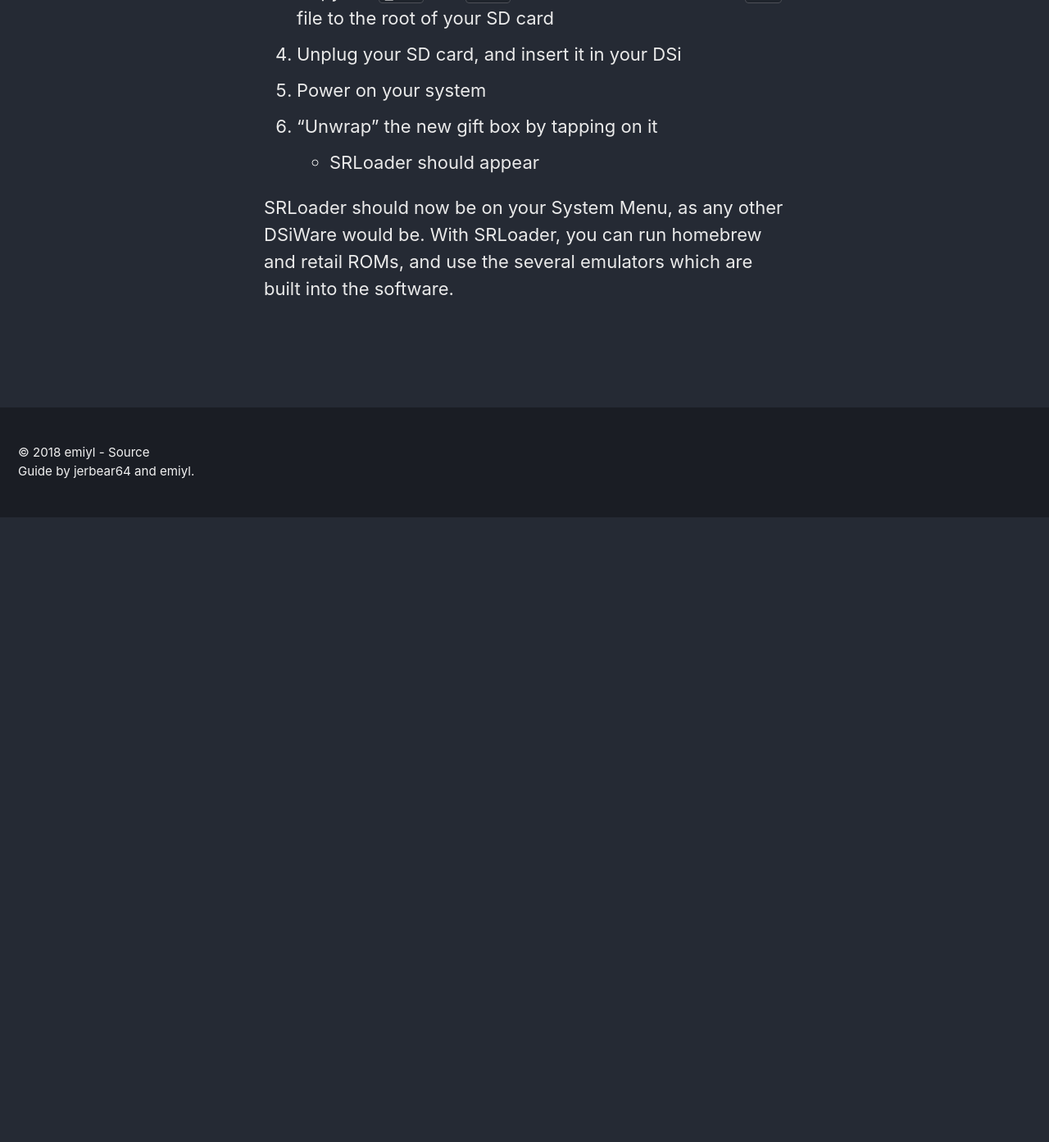
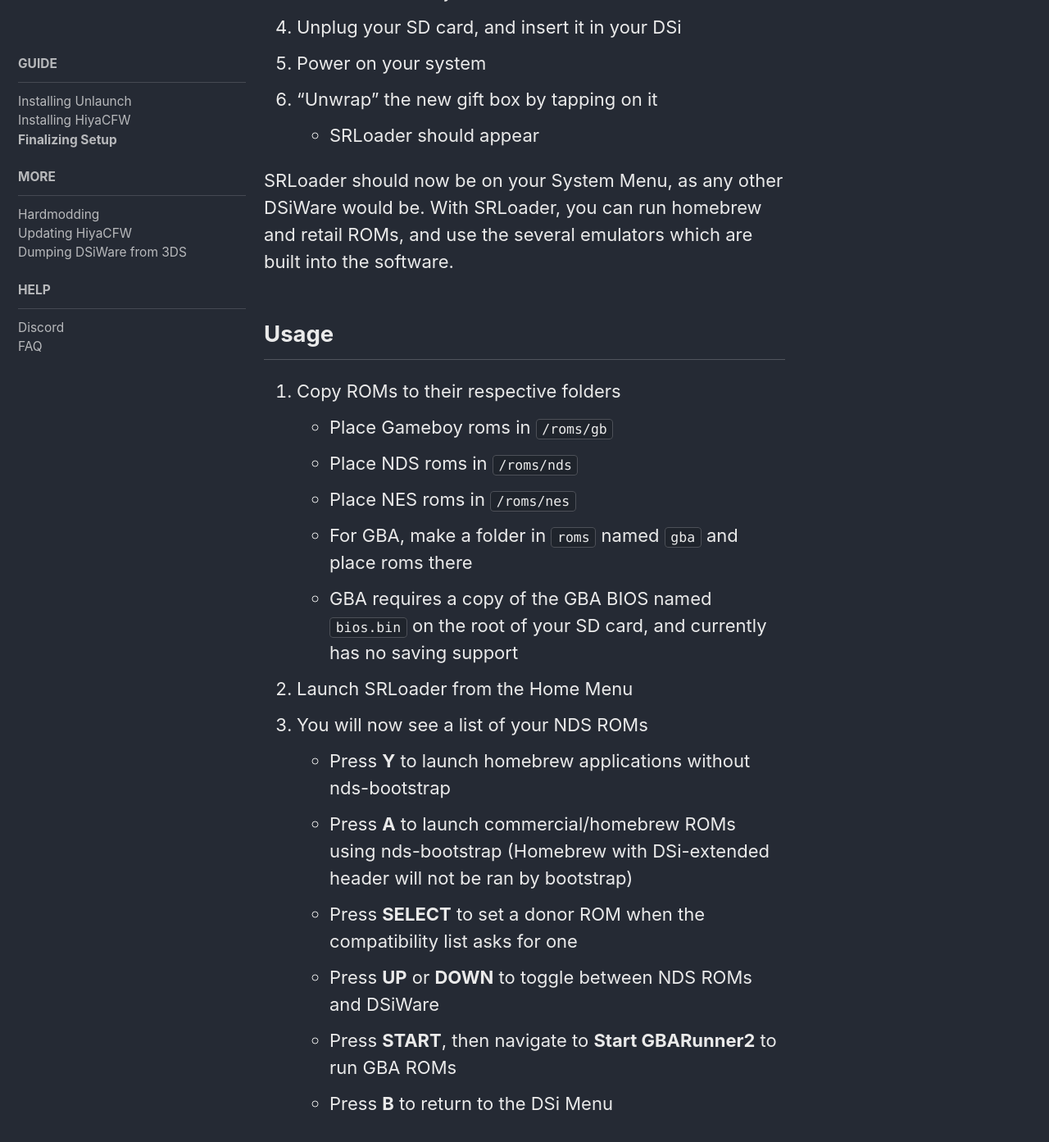
Before and after one commit to emiyl/dsi.cfw.guide-archive, a Jekyll site: the page built from guide/finalizing-setup.md, in a window 1280 px wide and 1400 px high, scrolled down 1067 px. Shown: the top 1393 px of the window at 82% size. Built offline with Jekyll 4.4.1, drawn with Linux system fonts in a browser that asks for light colours; nearby versions of some CDN libraries; before the commit the page ends 1697 px from its top, so only the background shows below that; some of the changed text lies outside the part shown.

Commit message:
updated finalizing setup instructions

```diff
--- a/guide/finalizing-setup.md
+++ b/guide/finalizing-setup.md
@@ -5,7 +5,7 @@
   nav: "side"
 ---
 
-We will now install SRLoader to the System Menu using TWLit, a program which can help us install `.tia` files to the new SD NAND.
+We will now install SRLoader to the System Menu by copying it to your SD card.
 
 SRLoader is a homebrew application that can run homebrew and retail ROMs, and has several emulators built in.
 
@@ -24,3 +24,20 @@
     - SRLoader should appear
 
 SRLoader should now be on your System Menu, as any other DSiWare would be. With SRLoader, you can run homebrew and retail ROMs, and use the several emulators which are built into the software.
+
+## Usage
+
+1. Copy ROMs to their respective folders
+  - Place Gameboy roms in `/roms/gb`
+  - Place NDS roms in `/roms/nds`
+  - Place NES roms in `/roms/nes`
+  - For GBA, make a folder in `roms` named `gba` and place roms there
+  - GBA requires a copy of the GBA BIOS named `bios.bin` on the root of your SD card, and currently has no saving support
+2. Launch SRLoader from the Home Menu
+3. You will now see a list of your NDS ROMs
+  - Press **Y** to launch homebrew applications without nds-bootstrap
+  - Press **A** to launch commercial/homebrew ROMs using nds-bootstrap (Homebrew with DSi-extended header will not be ran by bootstrap)
+  - Press **SELECT** to set a donor ROM when the compatibility list asks for one
+  - Press **UP** or **DOWN** to toggle between NDS ROMs and DSiWare
+  - Press **START**, then navigate to **Start GBARunner2** to run GBA ROMs
+  - Press **B** to return to the DSi Menu
```
